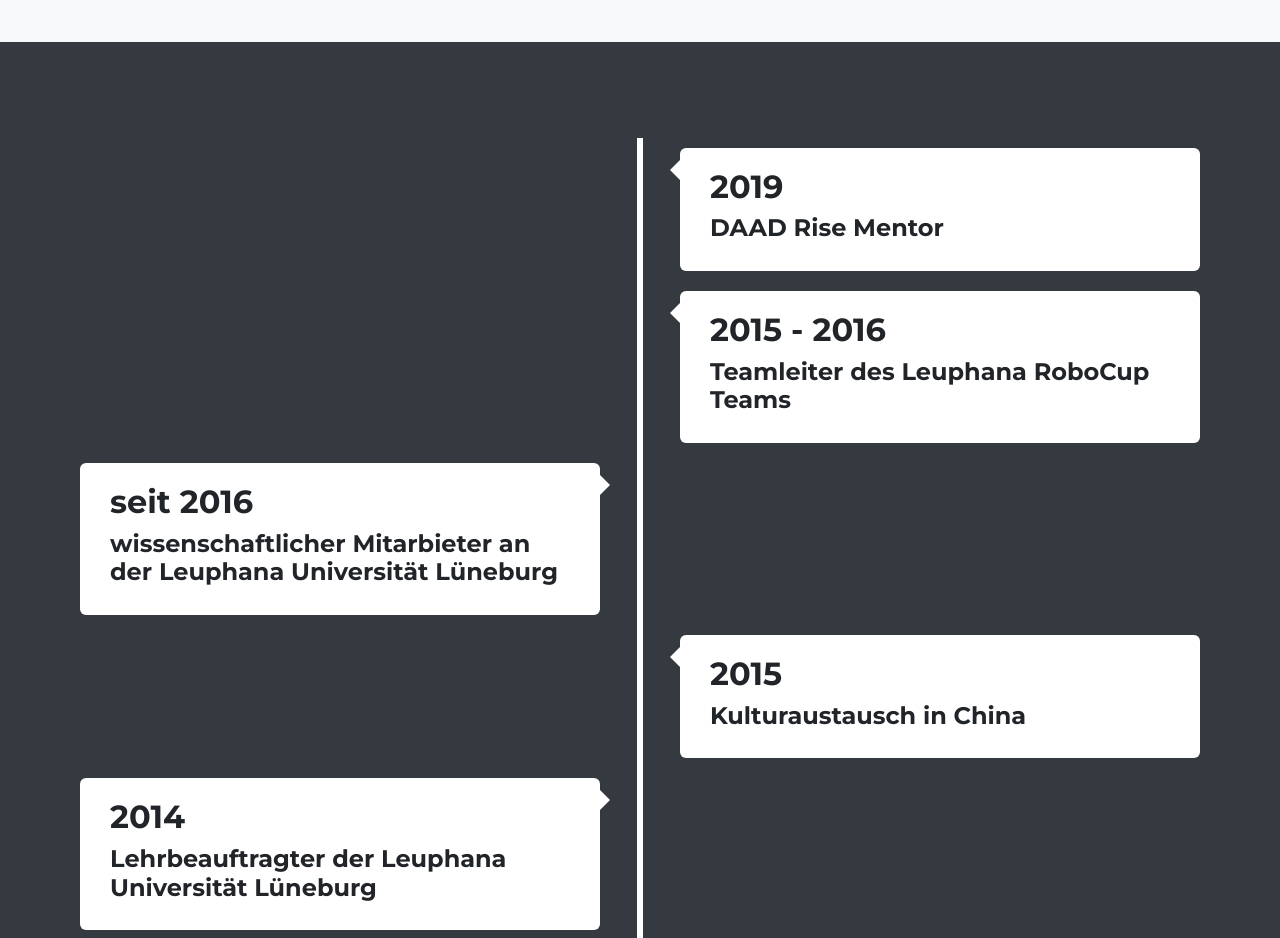
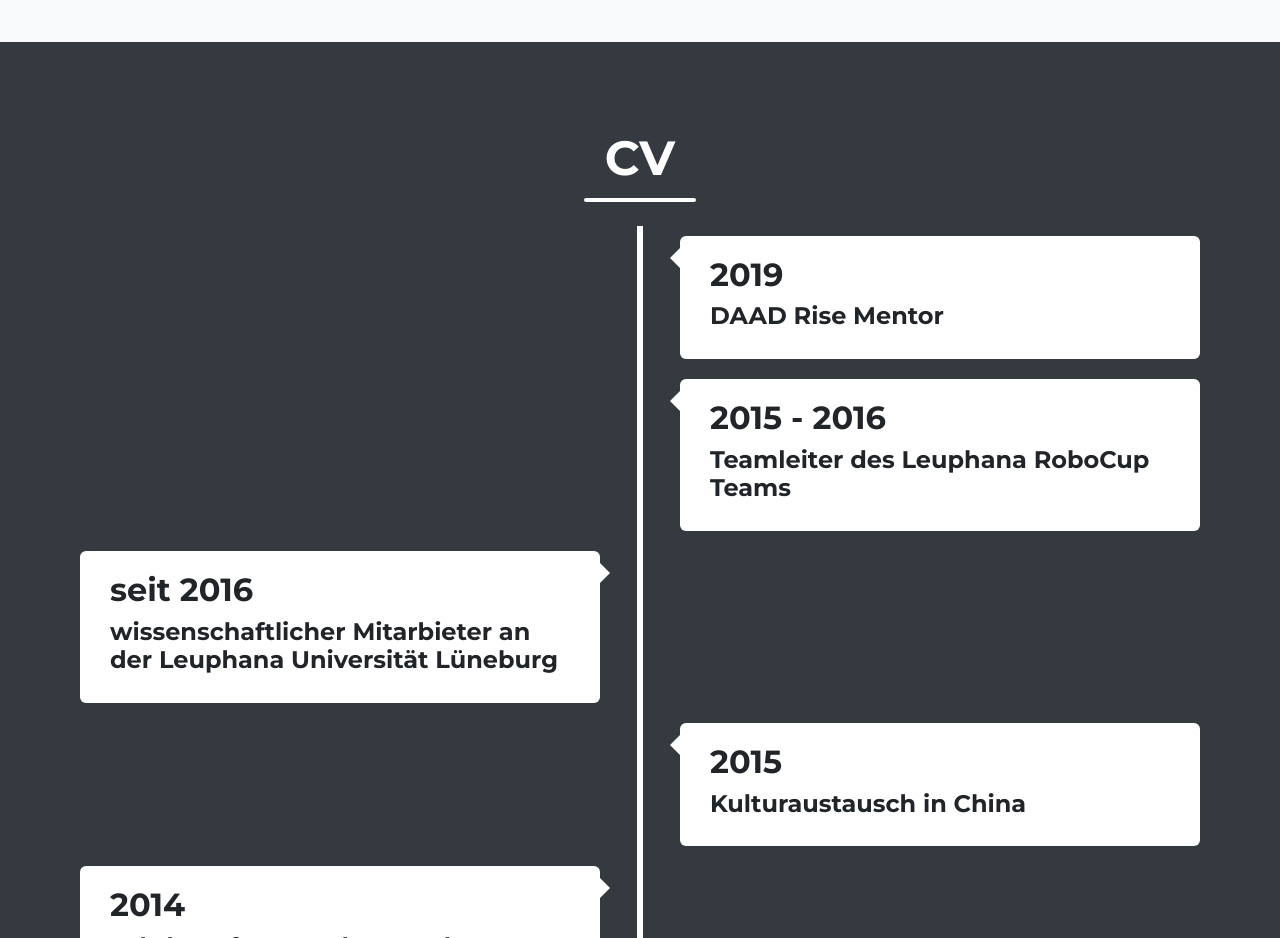
Before and after one commit to ThomasVoss/ThomasVoss.github.io, a website with bundled scripts: page index.html in a window 1280 px wide. Shown: the part 840-1778 px from the top of the page. Built offline with nearby package versions, Linux system fonts and the light colour scheme.

Commit message:
added minor details

```diff
--- a/index.html
+++ b/index.html
@@ -97,6 +97,11 @@
   </section>
 
   <section class="page-section bg-dark text-black mb-0" id="CV">
+	  <h2 class="page-section-heading text-center text-uppercase text-white">CV</h2>
+      <!-- Icon Divider -->
+  <div class="divider-custom divider-light">
+    <div class="divider-custom-line"></div>
+  </div>
 
 	  <div class="timeline">
 
@@ -138,6 +143,7 @@
 	  	</div>
 	  </div>
   </section>
+
   <!-- Footer -->
   <footer class="footer text-center">
     <div class="container">
```
